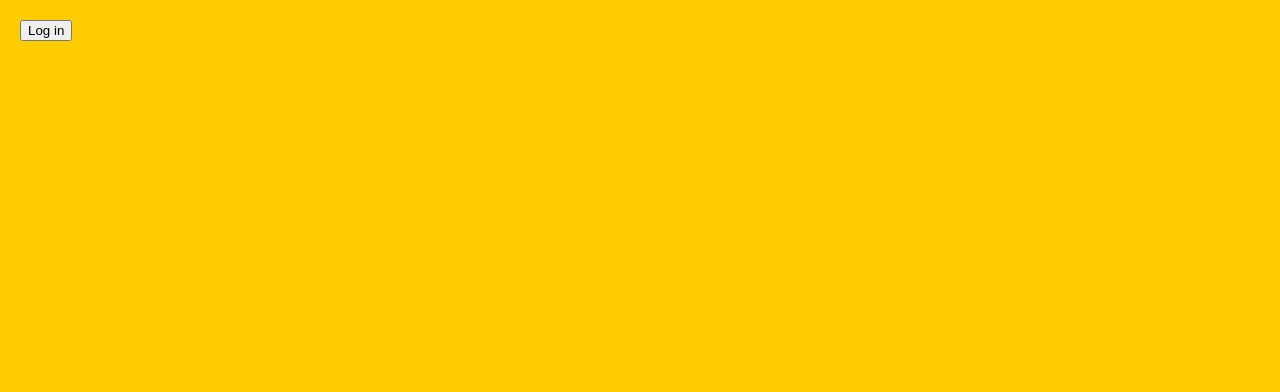
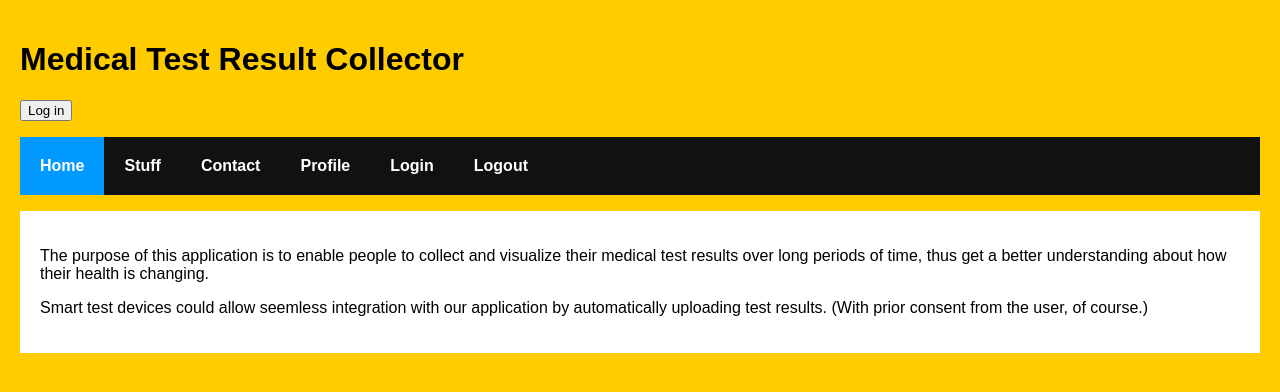
Before and after one commit to szalai-balazs-david/UdacityFullStackCapstone, a React (Create React App) app in the folder frontend/: page / in a window 1280 px wide. Shown: the top 392 px of the page. Built offline with nearby package versions, Linux system fonts and the light colour scheme.

Commit message:
Front end struggle
Finally able to display the login / logout correctly.

```diff
--- a/frontend/src/Main.js
+++ b/frontend/src/Main.js
@@ -10,13 +10,15 @@ import Contact from "./Contact";
 import LoginButton from "./Login";
 import LogoutButton from "./Logout";
 import Profile from "./Profile";
+import App from "./App";
 
 class Main extends Component {
     render() {
         return (
             <HashRouter>
+                <h1>Medical Test Result Collector</h1>
+                <App />
                 <div>
-                    <h1>Medical Test Result Collector</h1>
                     <ul className="header">
                         <li><NavLink exact to="/">Home</NavLink></li>
                         <li><NavLink to="/stuff">Stuff</NavLink></li>
--- a/frontend/src/index.js
+++ b/frontend/src/index.js
@@ -11,7 +11,7 @@ ReactDOM.render(
     clientId="Ijleo40NJaKF4t0IUPCfXovwzUgyzGnj"
     redirectUri="http://127.0.0.1:3000/#/"
   >
-    <App />
+    <Main />
   </Auth0Provider>,
   document.getElementById("root")
 );
```
